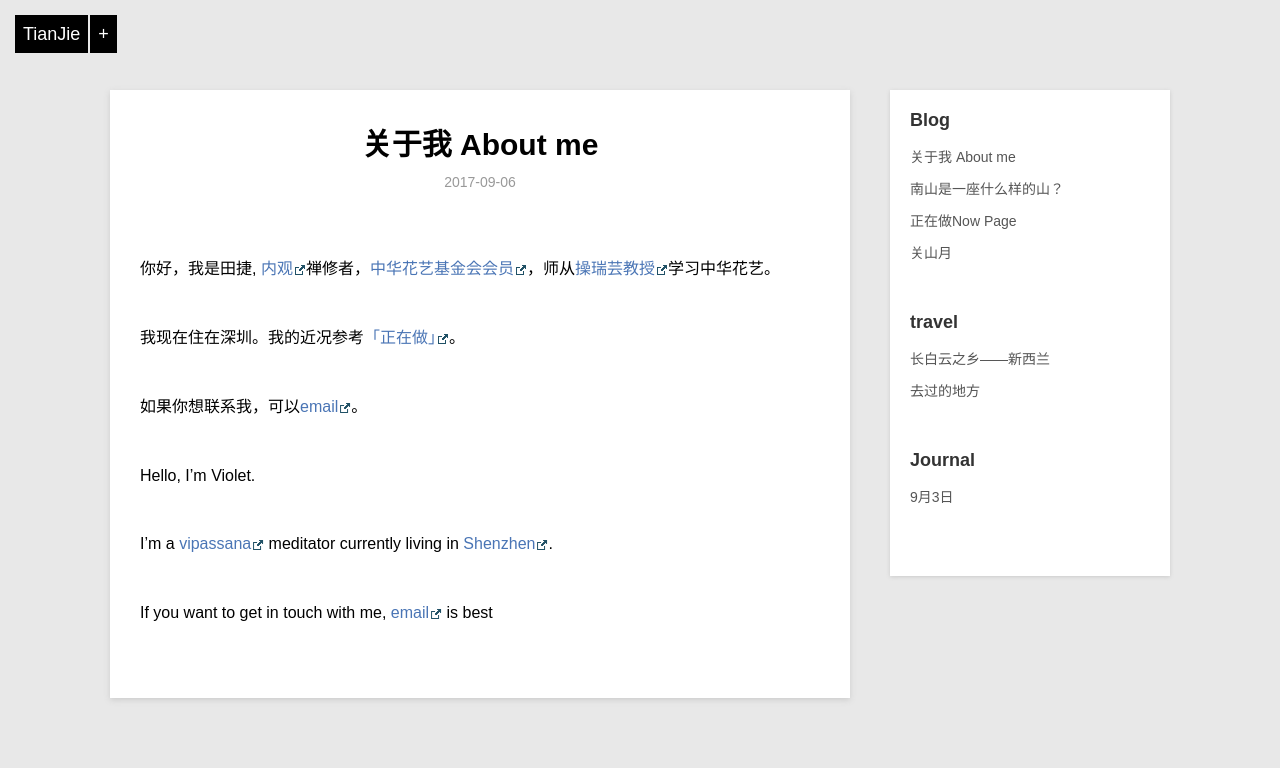
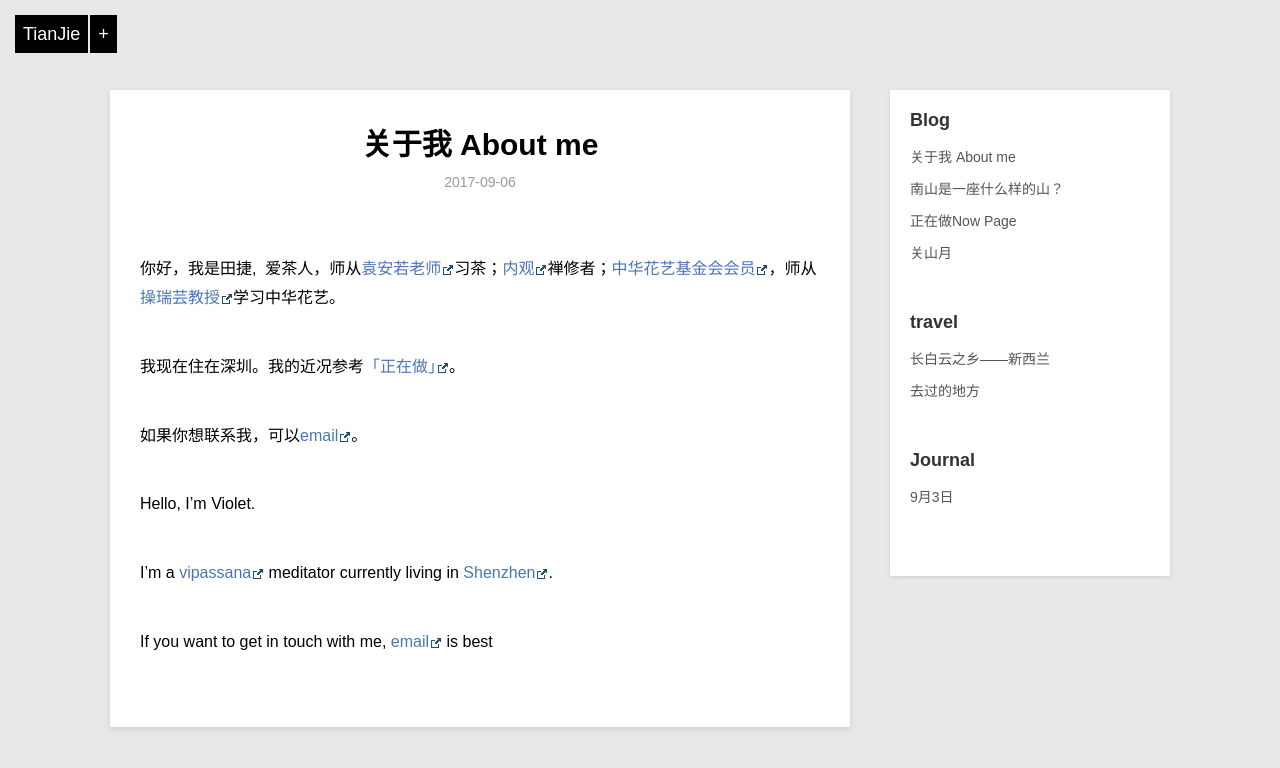
Before and after one commit to violettianjie/violettianjie.github.io, a Jekyll site: the page built from _posts/blog/2017-09-06-aboutme.md, in a window 1280 px wide. Shown: the top 768 px of the page. Built offline with Jekyll 4.4.1, drawn with Linux system fonts in a browser that asks for light colours.

Commit message:
Update 2017-09-06-aboutme.md

```diff
--- a/_posts/blog/2017-09-06-aboutme.md
+++ b/_posts/blog/2017-09-06-aboutme.md
@@ -5,7 +5,7 @@ description: "关于我"
 category: blog
 ---
 
-你好，我是田捷,  [内观](https://www.dhamma.org/en/index)禅修者，[中华花艺基金会会员](http://www.florist.org.tw)，师从[操瑞芸教授](http://blog.sina.com.cn/caoruiyunchengdu)学习中华花艺。
+你好，我是田捷,  爱茶人，师从[袁安若老师](http://blog.sina.com.cn/chasutra )习茶；[内观](https://www.dhamma.org/en/index)禅修者；[中华花艺基金会会员](http://www.florist.org.tw)，师从[操瑞芸教授](http://blog.sina.com.cn/caoruiyunchengdu)学习中华花艺。
 
 我现在住在深圳。我的近况参考[「正在做」](http://violettianjie.com/whatIamdoingnow)。
 
```
